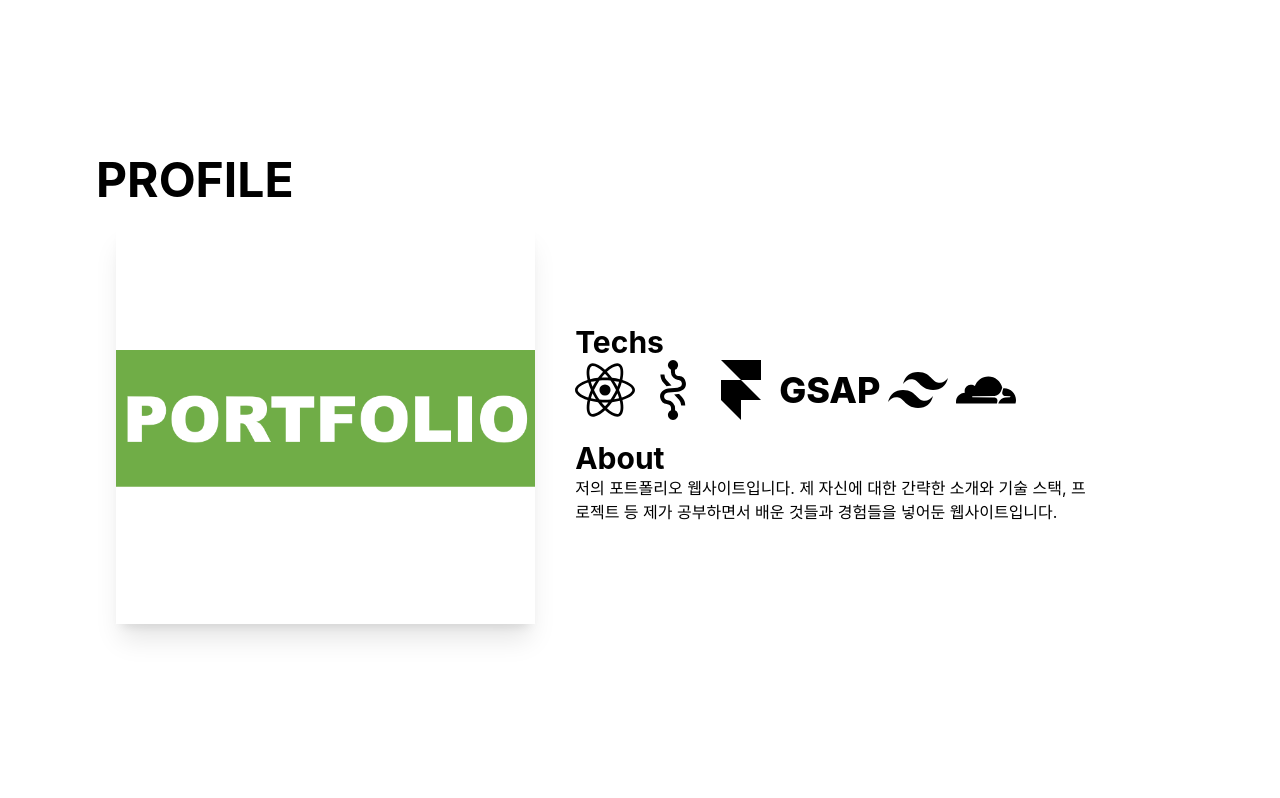
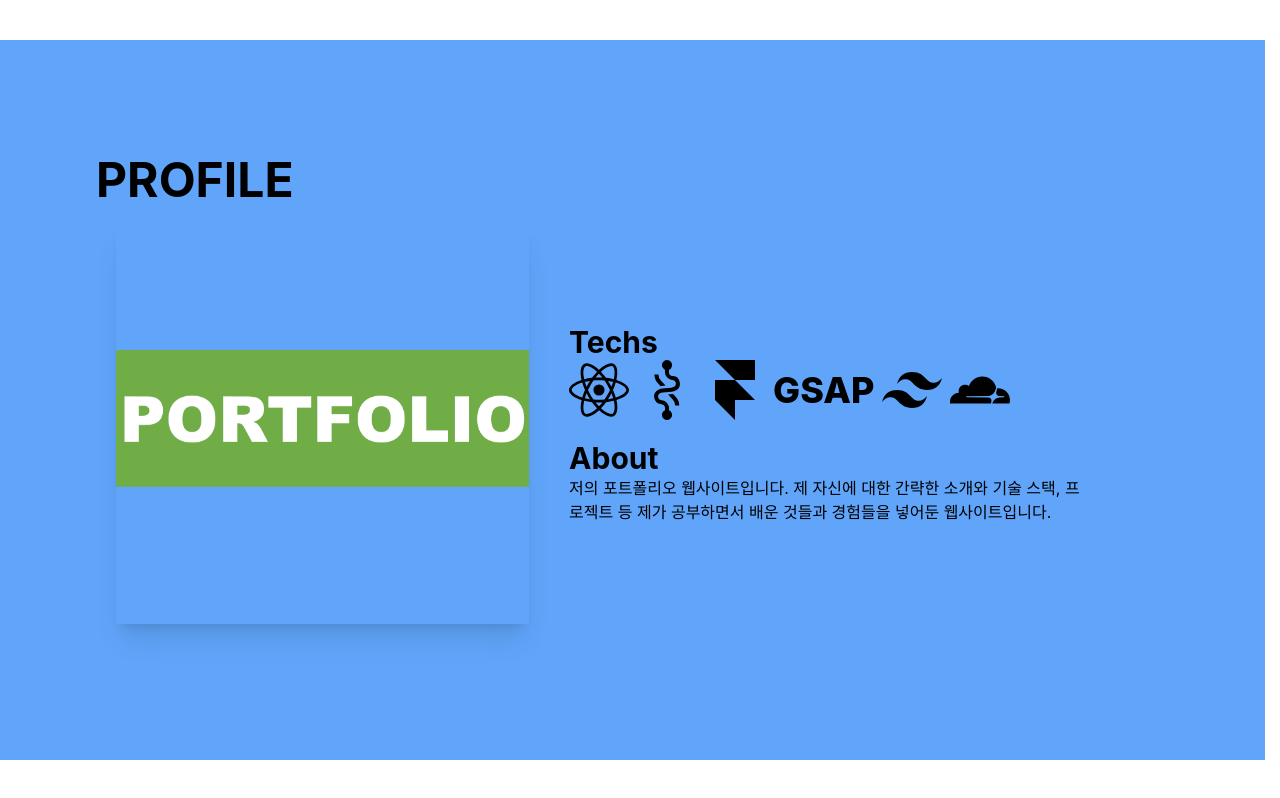
Before and after one commit to yunchan312/profile_renewal, a React (Create React App) app: page /project/profile in a window 1280 px wide. Built offline with nearby package versions, Linux system fonts and the light colour scheme.

Commit message:
feat: deatil ani

```diff
--- a/src/App.js
+++ b/src/App.js
@@ -1,6 +1,6 @@
 import Home from "./Routes/Home";
 import { Route, Routes } from "react-router-dom";
-import ProflioDetail from "./Pages/ProfileDetail";
+import ProflioDetail from "./Pages/proflieDetails/ProfileDetail";
 
 function App() {
   return (
--- a/src/Components/Btn.js
+++ b/src/Components/Btn.js
@@ -1,10 +1,18 @@
-export default function Btn({ title, content, state }) {
+import { useNavigate } from "react-router-dom";
+export default function Btn({ title, content, state, nav }) {
+  const navigate = useNavigate();
+  const handleOnClick = () => {
+    navigate(`/project/${nav}`);
+  };
   return (
     <>
       <div className="w-[40%]">
         <div className="text-3xl font-bold">{title}</div>
         <div className="">{content}</div>
-        <span className="text-2xl font-bold text-gray-300 hover:cursor-pointer hover:shadow-lg">
+        <span
+          className="text-2xl font-bold text-gray-300 hover:cursor-pointer hover:shadow-lg py-2 pr-8"
+          onClick={handleOnClick}
+        >
           {state ? "작업중입니다." : "See Details"}
         </span>
       </div>
--- a/src/Pages/ProfileDetail.js
+++ /dev/null
@@ -1,39 +0,0 @@
-import {
-  SiReact,
-  SiRecoil,
-  SiFramer,
-  SiTailwindcss,
-  SiCloudflare,
-} from "react-icons/si";
-
-export default function ProflioDetail() {
-  return (
-    <div className="my-10 flex flex-col justify-center px-24 h-[90vh]">
-      <div className="text-5xl font-bold">PROFILE</div>
-      <div className="flex justify-start items-center gap-10 p-5 ">
-        <div className="bg-portfolio w-[40%] h-[400px] bg-cover bg-center shadow-xl" />
-        <div className="w-[50%] flex flex-col gap-5">
-          <div>
-            <span className="text-3xl font-bold">Techs</span>
-            <div className="flex gap-2 text-6xl items-center">
-              <SiReact />
-              <SiRecoil />
-              <SiFramer />
-              <span className="font-extrabold text-4xl">GSAP</span>
-              <SiTailwindcss />
-              <SiCloudflare />
-            </div>
-          </div>
-          <div>
-            <span className="text-3xl font-bold">About</span>
-            <div>
-              저의 포트폴리오 웹사이트입니다. 제 자신에 대한 간략한 소개와 기술
-              스택, 프로젝트 등 제가 공부하면서 배운 것들과 경험들을 넣어둔
-              웹사이트입니다.
-            </div>
-          </div>
-        </div>
-      </div>
-    </div>
-  );
-}
--- a/src/Pages/Projects.js
+++ b/src/Pages/Projects.js
@@ -9,6 +9,7 @@ export default function Projects() {
         />
         <Btn
           title={"PROFILE"}
+          nav="profile"
           content="저의 포트폴리오 웹사이트입니다. 제 자신에 대한 간략한 소개와
 기술 스택, 프로젝트 등 제가 공부하면서 배운 것들과 경험들을 넣어둔 웹사이트입니다."
         />
--- /dev/null
+++ b/src/Pages/proflieDetails/ProfileDetail.js
@@ -0,0 +1,125 @@
+import { useEffect } from "react";
+import {
+  SiReact,
+  SiRecoil,
+  SiFramer,
+  SiTailwindcss,
+  SiCloudflare,
+} from "react-icons/si";
+import { gsap } from "gsap";
+import { ScrollTrigger } from "gsap/all";
+
+export default function ProflioDetail() {
+  gsap.registerPlugin(ScrollTrigger);
+  gsap.defaults({ ease: "none", duration: 2 });
+  const tl = gsap.timeline();
+  useEffect(() => {
+    tl.from("#green", { xPercent: -100 }).from("#blue", { xPercent: 100 });
+    ScrollTrigger.create({
+      animation: tl,
+      trigger: "#container",
+      start: "top top",
+      end: "+=4000",
+      scrub: true,
+      pin: true,
+      anticipatePin: 1,
+    });
+  }, []);
+
+  return (
+    <>
+      <div
+        id="white container"
+        className="my-10 flex flex-col justify-center px-24 h-[90vh] absolute z-10"
+      >
+        <div className="text-5xl font-bold">PROFILE</div>
+        <div className="flex justify-start items-center gap-10 p-5 ">
+          <div className="bg-portfolio w-[40%] h-[400px] bg-cover bg-center shadow-xl" />
+          <div className="w-[50%] flex flex-col gap-5">
+            <div>
+              <span className="text-3xl font-bold">Techs</span>
+              <div className="flex gap-2 text-6xl items-center">
+                <SiReact />
+                <SiRecoil />
+                <SiFramer />
+                <span className="font-extrabold text-4xl">GSAP</span>
+                <SiTailwindcss />
+                <SiCloudflare />
+              </div>
+            </div>
+            <div>
+              <span className="text-3xl font-bold">About</span>
+              <div>
+                저의 포트폴리오 웹사이트입니다. 제 자신에 대한 간략한 소개와
+                기술 스택, 프로젝트 등 제가 공부하면서 배운 것들과 경험들을
+                넣어둔 웹사이트입니다.
+              </div>
+            </div>
+          </div>
+        </div>
+      </div>
+
+      <div
+        id="green container"
+        className="my-10 flex flex-col justify-center px-24 h-[90vh] bg-green-400 absolute z-20"
+      >
+        <div className="text-5xl font-bold">PROFILE</div>
+        <div className="flex justify-start items-center gap-10 p-5 ">
+          <div className="bg-portfolio w-[40%] h-[400px] bg-cover bg-center shadow-xl" />
+          <div className="w-[50%] flex flex-col gap-5">
+            <div>
+              <span className="text-3xl font-bold">Techs</span>
+              <div className="flex gap-2 text-6xl items-center">
+                <SiReact />
+                <SiRecoil />
+                <SiFramer />
+                <span className="font-extrabold text-4xl">GSAP</span>
+                <SiTailwindcss />
+                <SiCloudflare />
+              </div>
+            </div>
+            <div>
+              <span className="text-3xl font-bold">About</span>
+              <div>
+                저의 포트폴리오 웹사이트입니다. 제 자신에 대한 간략한 소개와
+                기술 스택, 프로젝트 등 제가 공부하면서 배운 것들과 경험들을
+                넣어둔 웹사이트입니다.
+              </div>
+            </div>
+          </div>
+        </div>
+      </div>
+
+      <div
+        id="blue container"
+        className="my-10 flex flex-col justify-center px-24 h-[90vh] bg-blue-400 absolute z-30"
+      >
+        <div className="text-5xl font-bold">PROFILE</div>
+        <div className="flex justify-start items-center gap-10 p-5 ">
+          <div className="bg-portfolio w-[40%] h-[400px] bg-cover bg-center shadow-xl" />
+          <div className="w-[50%] flex flex-col gap-5">
+            <div>
+              <span className="text-3xl font-bold">Techs</span>
+              <div className="flex gap-2 text-6xl items-center">
+                <SiReact />
+                <SiRecoil />
+                <SiFramer />
+                <span className="font-extrabold text-4xl">GSAP</span>
+                <SiTailwindcss />
+                <SiCloudflare />
+              </div>
+            </div>
+            <div>
+              <span className="text-3xl font-bold">About</span>
+              <div>
+                저의 포트폴리오 웹사이트입니다. 제 자신에 대한 간략한 소개와
+                기술 스택, 프로젝트 등 제가 공부하면서 배운 것들과 경험들을
+                넣어둔 웹사이트입니다.
+              </div>
+            </div>
+          </div>
+        </div>
+      </div>
+    </>
+  );
+}
```
